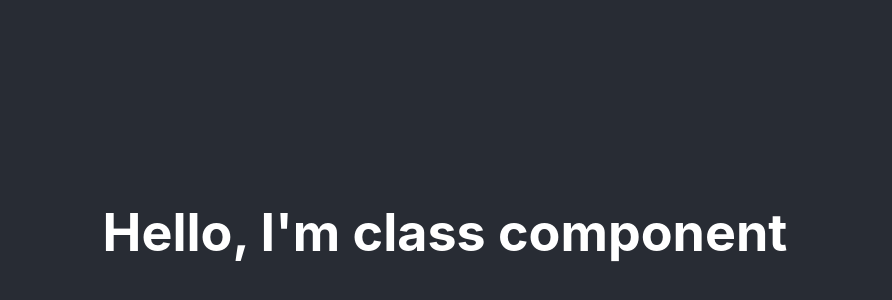
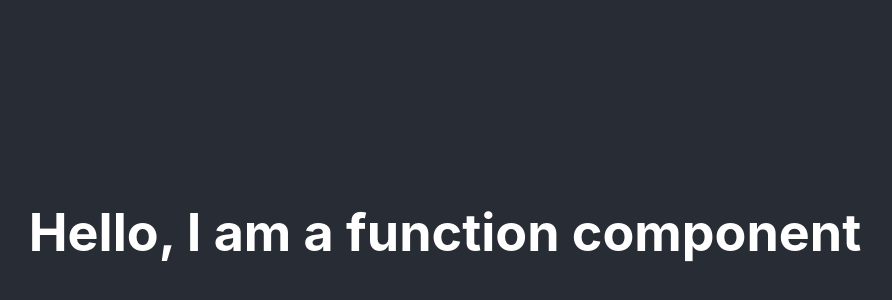
Before and after one commit to tohammad/react-app-practise, a React (Create React App) app in the folder react-app/: page / in a window 1280 px wide. Shown: the part 168-468 px from the top of the page, without its empty margins (195-1087 px from the left). Built offline with nearby package versions, Linux system fonts and the light colour scheme.

Commit message:
function component

```diff
--- a/react-app/src/App.js
+++ b/react-app/src/App.js
@@ -1,11 +1,11 @@
 import './App.css';
-import ClassComponent from'./ClassComponent';
+import FunctionComponent from'./FunctionComponent';
 
 function App() {
   return (
     <div className="App">
       <header className="App-header">
-        <ClassComponent name="I'm class component"/>
+        <FunctionComponent name="I am a function component"/>
       </header>
 
     </div>
--- a/react-app/src/ClassComponent.js
+++ /dev/null
@@ -1,7 +0,0 @@
-import React from 'react';
-class ClassComponent extends React.Component {
-  render() {
-    return <h1>Hello, {this.props.name}</h1>;
-  }
-}
-export default ClassComponent
--- /dev/null
+++ b/react-app/src/FunctionComponent.js
@@ -0,0 +1,6 @@
+const FunctionComponent = (props) => {
+  return (
+    <h1>Hello, {props.name}</h1>
+  )
+}
+export default FunctionComponent
```
